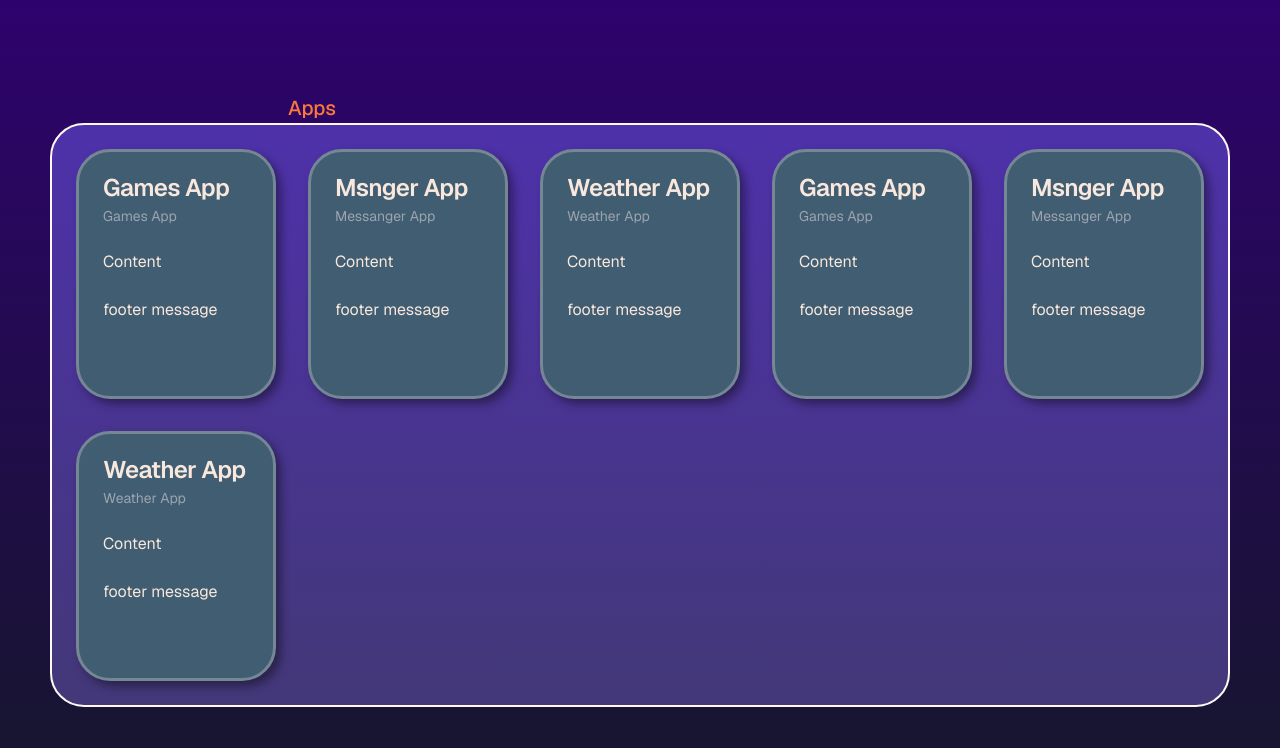
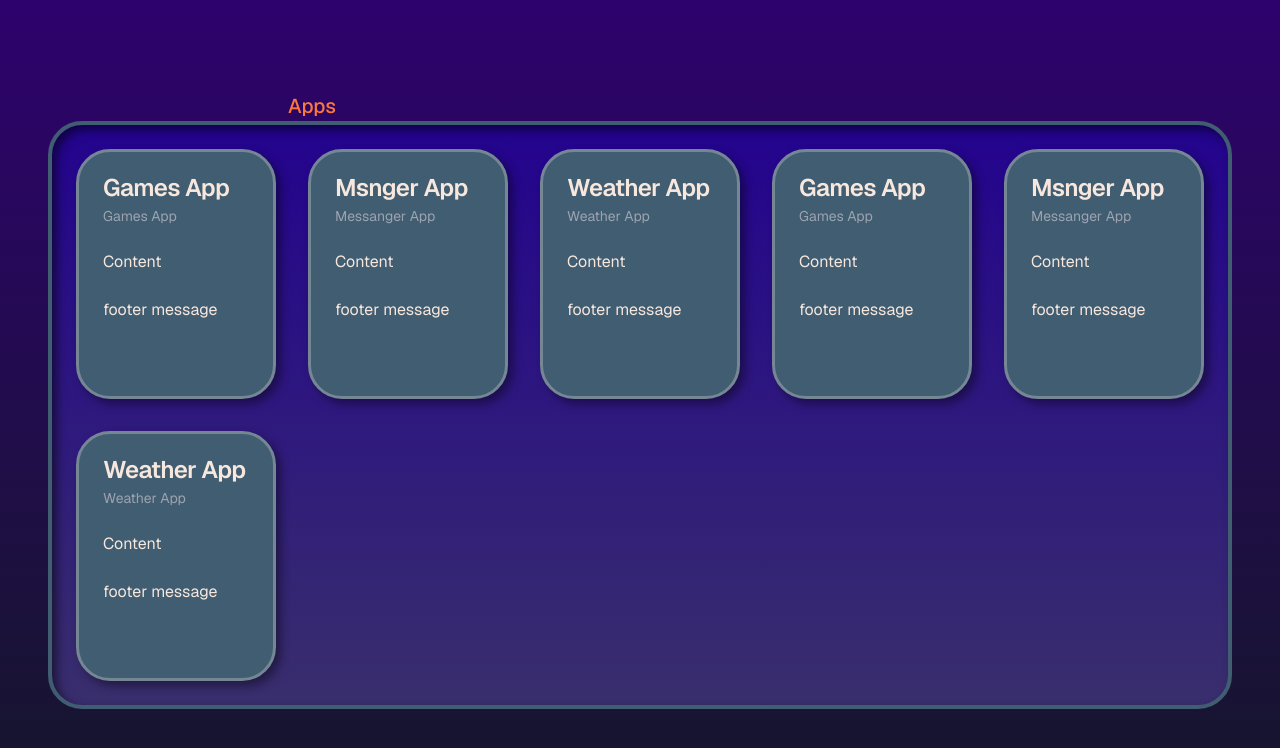
Before and after one commit to anuragg-p/codezinc-frontend, a Next.js app: page / in a window 1280 px wide. Shown: the top 748 px of the page. Built offline with nearby package versions, Linux system fonts and the light colour scheme.

Commit message:
added card:hover functionality and card container shadow

```diff
--- a/src/styles/home.module.css
+++ b/src/styles/home.module.css
@@ -19,11 +19,12 @@
 
 .cards_container{
     display: grid;
-    background-image: linear-gradient(to top, #433878, #4E31AA);
+    background-image: linear-gradient(to top, #392e6d, #23038e);
     grid-template-columns: repeat(5, 1fr);
     gap: 2rem;
     padding: 1.5rem;
-    border: 2.5px solid #FFF8F3;
+    border: 4px solid #405D72;
+    box-shadow: inset 5px 5px 10px rgba(0, 0, 0, 0.5);
     border-radius: 3cap;
 }
 
@@ -35,4 +36,11 @@
     border: 3px solid  #758694;
     border-radius: 3cap;
     box-shadow: 5px 5px 10px rgba(0, 0, 0, 0.4);
+    transition: all 0.2s ease-in-out;
 }
+
+.cards:hover{
+    transform: scale(1.10);
+    border-radius: 4ch;
+    cursor: pointer;
+}
```
